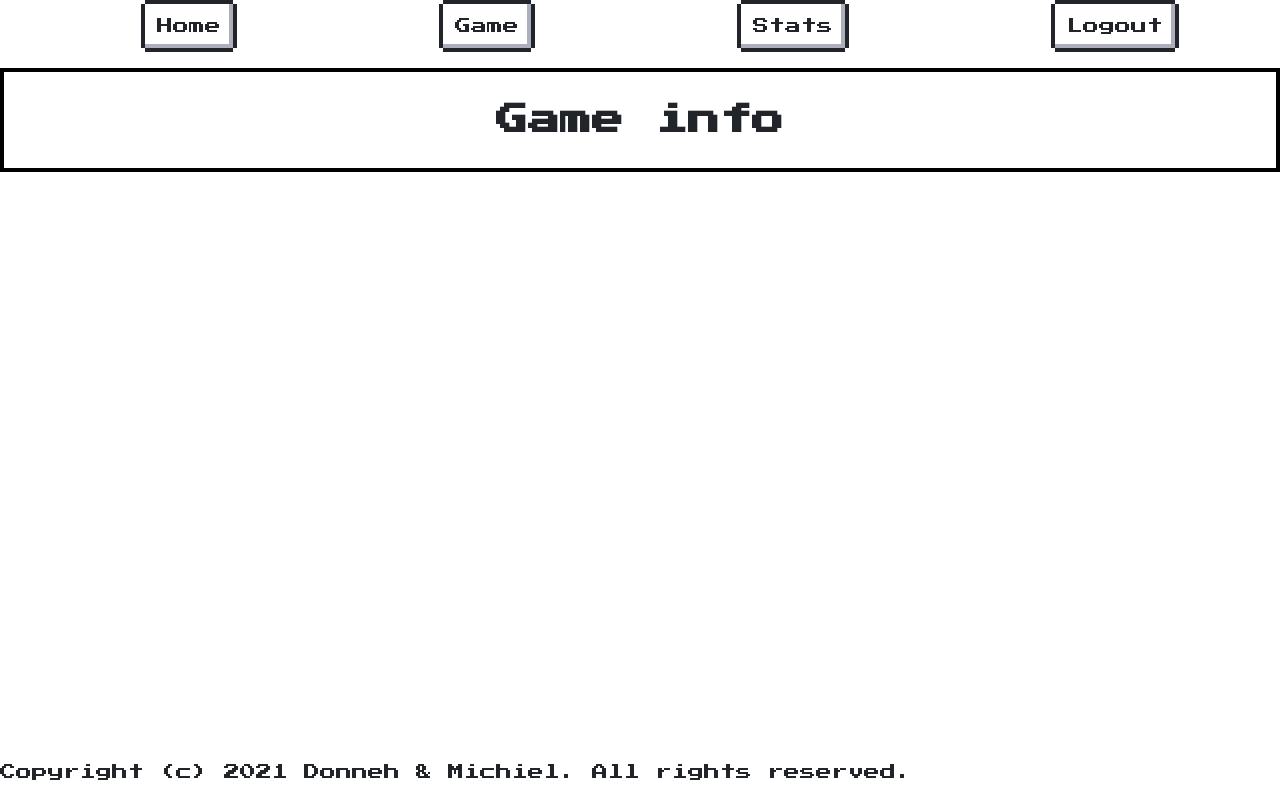
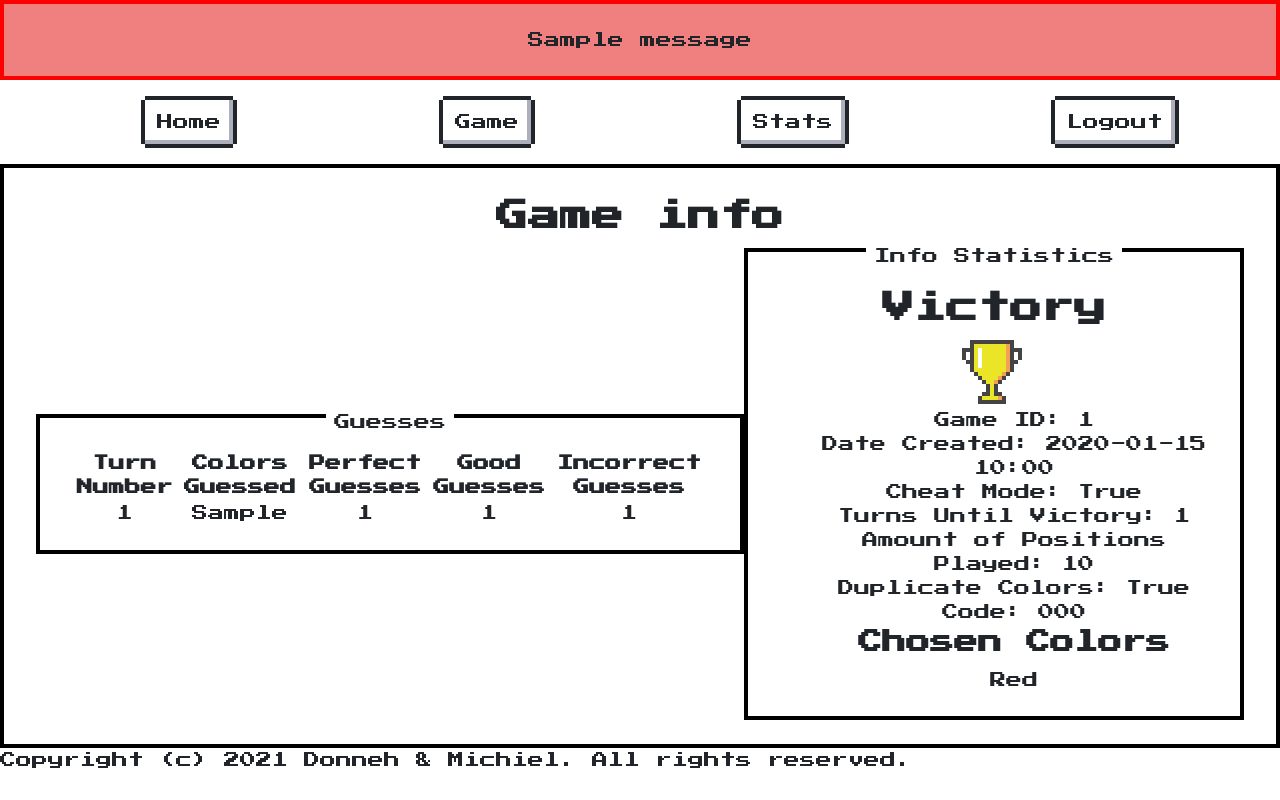
Before and after one commit to BuzzardM/MasterMind, a Flask app: page /games/1/info in a window 1280 px wide. Run offline with Flask 2, Linux system fonts and the light colour scheme; a user stored in the database is signed in; data comes from the database, SQL or seed files in the repository; tables that the repository leaves empty hold one stand-in row (values such as "Sample post"); one stand-in notice (Sample message) is shown.

Commit message:
Added flash messages, date format, info stats, victory screen

```diff
--- a/blueprints/game.py
+++ b/blueprints/game.py
@@ -1,4 +1,4 @@
-from flask import Blueprint, request, render_template, redirect, url_for
+from flask import Blueprint, request, render_template, redirect, url_for, flash
 from flask_login import current_user
 
 from models.answer import Answer
@@ -34,11 +34,12 @@ def new():
         duplicate_colors = (request.form.get('duplicate_colors') == 'enabled')
         cheat_mode = (request.form.get('cheat_mode') == 'enabled')
 
-        # TODO: ADD FLASH MESSAGE LOGIC
         if len(color_ids) < MIN_COLORS:
+            flash('You need to select at least 6 colors!','warning')
             return redirect(url_for('game.new'))
 
         if duplicate_colors is False and len(color_ids) < positions:
+            flash('You need to select as much colors as positions or more!', 'warning')
             return redirect(url_for('game.new'))
 
         new_game = Game(
--- a/static/style.css
+++ b/static/style.css
@@ -20,7 +20,7 @@ main{
 }
 
 footer {
-    position: absolute;
+    position: relative;
     bottom: 0;
     width: 100%;
     height: 2.5rem;
@@ -34,10 +34,12 @@ footer {
 
 .game{
     width: 70%;
+    height: 100%;
 }
 
 .box{
     width:30%;
+    height: 100%;
 }
 
 .messages{
@@ -47,3 +49,22 @@ footer {
 #games_table {
     width: 100%;
 }
+
+.alert{
+    border-color: red;
+    background-color: lightcoral;
+    list-style-type: none;
+}
+
+.victory-stats{
+    list-style-type: none;
+}
+
+.turns{
+    width: 70%;
+    height: 100%;
+}
+
+.info-stast{
+    width: 30%;
+}
--- a/templates/game/game.html
+++ b/templates/game/game.html
@@ -14,8 +14,7 @@
         {% for game in games %}
             <tr>
                 <td>{{ game.id }}</td>
-                {# TODO: FORMAT DATE #}
-                <td>{{ game.created_date }}</td>
+                <td>{{ game.created_date.strftime('%Y-%m-%d %H:%M')}}</td>
                 <td>{{ game.current_turn }}</td>
                 <td>{{ game.completed }}</td>
                 <td>{{ game.cheat_mode }}</td>
--- a/templates/game/info_game.html
+++ b/templates/game/info_game.html
@@ -1,14 +1,52 @@
 {% extends "layout.html" %}
 {% block title %}Game info{% endblock %}
 {% block content %}
+
+    <div class="container">
+        <div class="turns nes-container with-title is-centered">
+            <p class="title">Guesses</p>
+            <table id="guesses_table">
+                <tr>
+                    <th>Turn Number</th>
+                    <th>Colors Guessed</th>
+                    <th>Perfect Guesses</th>
+                    <th>Good Guesses</th>
+                    <th>Incorrect Guesses</th>
+                </tr>
+                {% for guess, answer in zip(game.guesses, game.answers) %}
+                    <tr>
+                        <td>{{ guess.turn }}</td>
+                        <td>{{ guess.guess}}</td>
+                        <td>{{ answer.perfect_guesses}}</td>
+                        <td>{{ answer.good_guesses}}</td>
+                        <td>{{ answer.incorrect_guesses}}</td>
+                    </tr>
+                {% endfor %}
+            </table>
+        </div>
+        <div class="info-stats nes-container with-title is-centered">
+            <p class="title">Info Statistics</p>
+            <h1>Victory</h1>
+                <i class="nes-icon trophy is-large"></i>
+                <ul class="victory-stats">
+                    <li>Game ID: {{ game.id }}</li>
+                    <li>Date Created: {{ game.created_date.strftime('%Y-%m-%d %H:%M')}}</li>
+                    <li>Cheat Mode: {{ game.cheat_mode }}</li>
+                    <li>Turns Until Victory: {{ game.current_turn }}</li>
+                    <li>Amount of Positions Played: {{ game.amount_of_positions }}</li>
+                    <li>Duplicate Colors: {{ game.duplicate_colors }}</li>
+                    <li>Code: {{ game.code }}</li>
+                    <h2>Chosen Colors</h2>
+                    {% for color in game.colors %}
+                    <li>{{ color.name }}</li>
+                    {% endfor %}
+                </ul>
+
+
+            {# CHOSEN COLORS #}
+        </div>
+    </div>
     {# TODO: DISPLAY GAME INFO #}
-    {# GAME ID #}
-    {# CREATED AT #}
-    {# CHOSEN COLORS #}
-    {# CHOSEN POSITIONS #}
-    {# DUPLICATE COLORS #}
-    {# CHEAT MODE #}
-    {# CODE #}
-    {# AMOUNT OF TURNS #}
-    {# GUESSES #}
+
+
 {% endblock %}
--- a/templates/game/new_game.html
+++ b/templates/game/new_game.html
@@ -28,12 +28,11 @@
             <div class="nes-container with-title is-centered">
                 <p class="title">Other options</p>
                 <label>
-                    <input type="checkbox" class="nes-checkbox" name="duplicate_colors" value="enabled" checked/>
+                    <input type="checkbox" class="nes-checkbox" name="duplicate_colors" value="enabled"/>
                     <span>Duplicate colors</span>
                 </label>
-                {#                TODO: MAKE CHECKBOX NOT CHECKED TO START WITH#}
                 <label>
-                    <input type="checkbox" class="nes-checkbox" name="cheat_mode" value="enabled" checked/>
+                    <input type="checkbox" class="nes-checkbox" name="cheat_mode" value="enabled" />
                     <span>Cheat mode</span>
                 </label>
             </div>
--- a/templates/layout.html
+++ b/templates/layout.html
@@ -11,6 +11,15 @@
     {% endblock %}
 </head>
 <body>
+{% with messages = get_flashed_messages(with_categories=true) %}
+  {% if messages %}
+    <ul class='nes-container is-centered alert'>
+    {% for category, message in messages %}
+      <li class="{{ category }}">{{ message }}</li>
+    {% endfor %}
+    </ul>
+  {% endif %}
+{% endwith %}
 <nav>
     <ul class="mainnav">
         <li><a class="nes-btn" href="{{ url_for('main.index') }}">Home</a></li>
```
Also changed, not shown: templates/game/play_game.html (+16 -0 lines).
